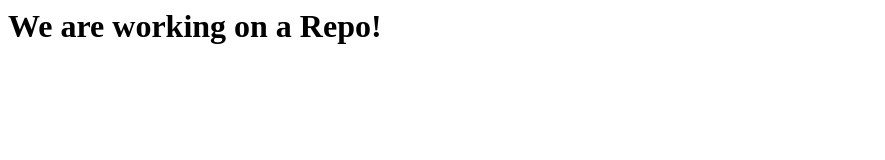
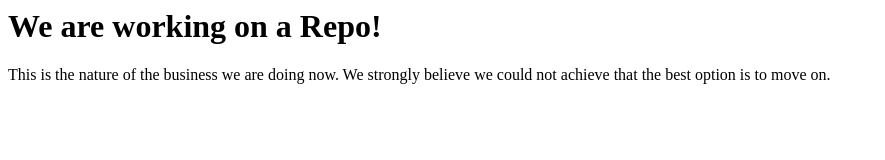
Before and after one commit to ahmedwoye/boat_project, a plain HTML site: page alburak.html in a window 1280 px wide. Shown: the whole page, without its empty margins (0-885 px from the left). Drawn offline with Linux system fonts and the light colour scheme.

Commit message:
Add business nature description to alburak.html
Added a paragraph explaining the current business situation.

```diff
--- a/alburak.html
+++ b/alburak.html
@@ -1,4 +1,5 @@
 <html>
 
   <h1> We are working on a Repo!</h1>
+  <p>This is the nature of the business we are doing now. We strongly believe we could not achieve that the best option is to move on.</p>
 </html>
```
